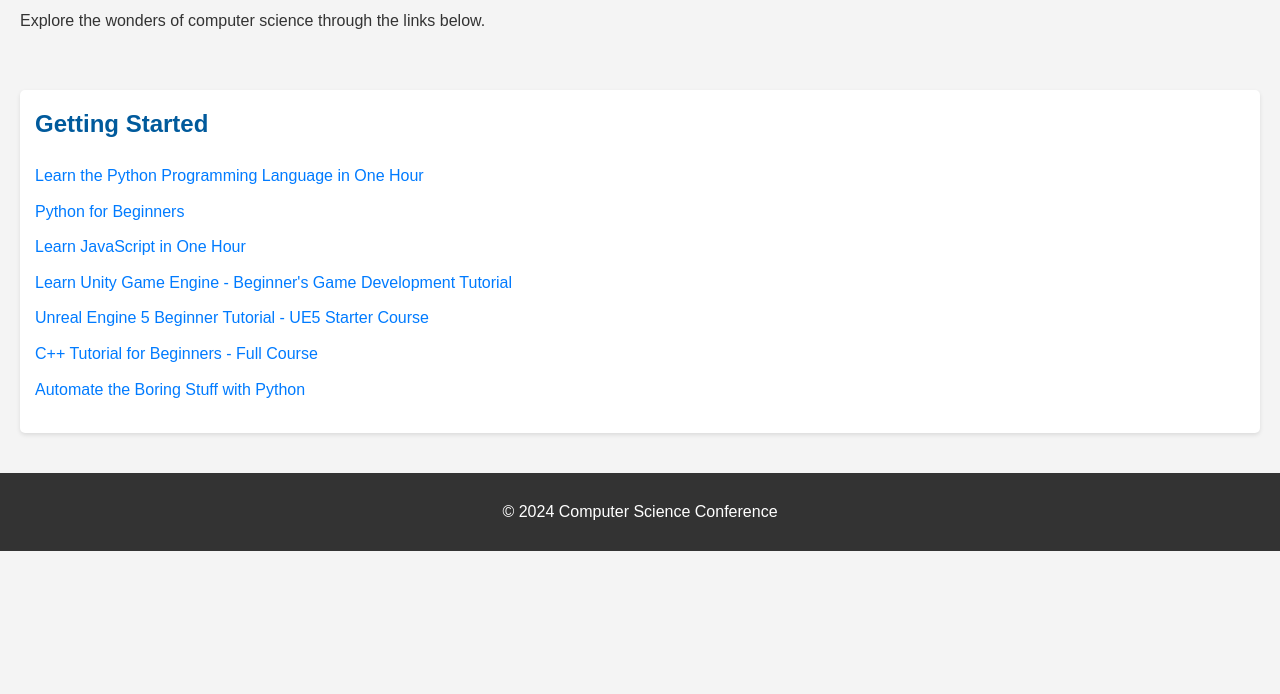
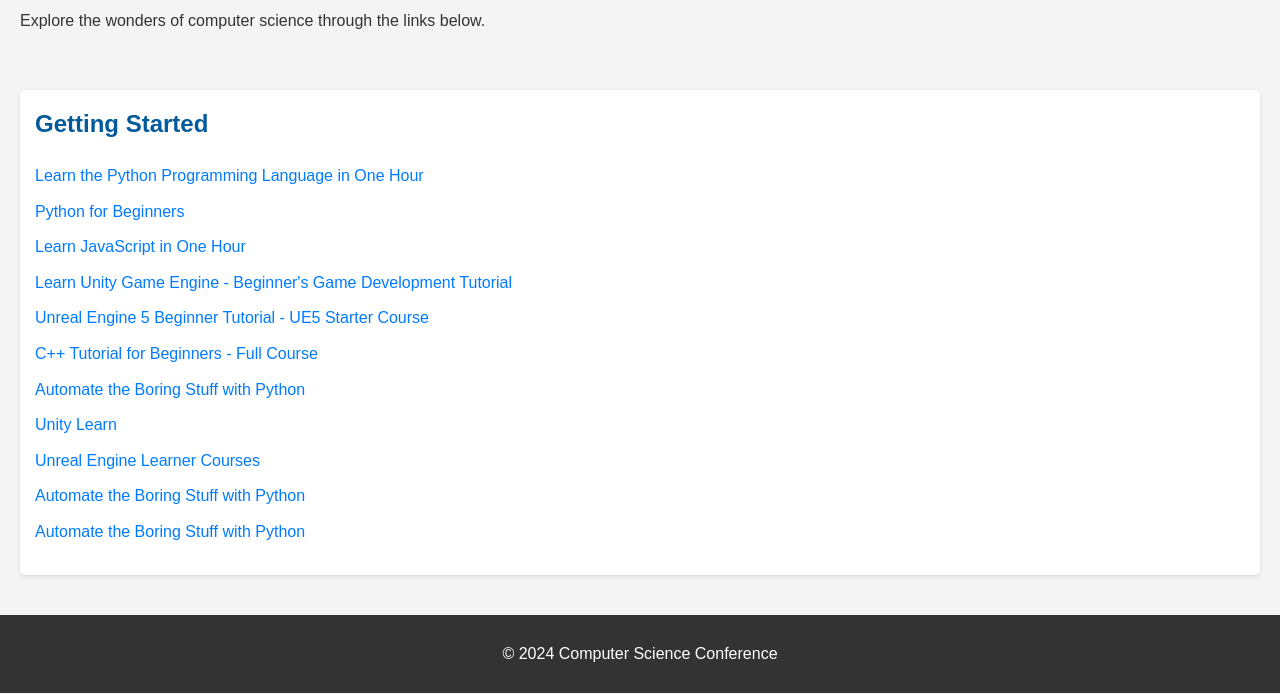
Before and after one commit to bradleyboswell/Big-Tide-Changemakers-Summit---Computer-Science, a plain HTML site: page index.html in a window 1280 px wide. Shown: the part 106-800 px from the top of the page. Drawn offline with Linux system fonts and the light colour scheme.

Commit message:
Update index.html

```diff
--- a/index.html
+++ b/index.html
@@ -22,6 +22,10 @@
                 <li><a href="https://youtu.be/k-zMkzmduqI?si=WUc2Aw32DkJn2MJG">Unreal Engine 5 Beginner Tutorial - UE5 Starter Course</a></li>
                 <li><a href="https://youtu.be/vLnPwxZdW4Y?si=c6OsASDSRu6NwmSQ">C++ Tutorial for Beginners - Full Course</a></li>
                 <li><a href="https://automatetheboringstuff.com/">Automate the Boring Stuff with Python</a></li>
+                <li><a href="https://learn.unity.com/">Unity Learn</a></li>
+                <li><a href="https://dev.epicgames.com/community/unreal-engine/learning">Unreal Engine Learner Courses</a></li>
+                <li><a href="https://automatetheboringstuff.com/">Automate the Boring Stuff with Python</a></li>
+                <li><a href="https://automatetheboringstuff.com/">Automate the Boring Stuff with Python</a></li>
             </ul>
         </section>
     </main>
```
